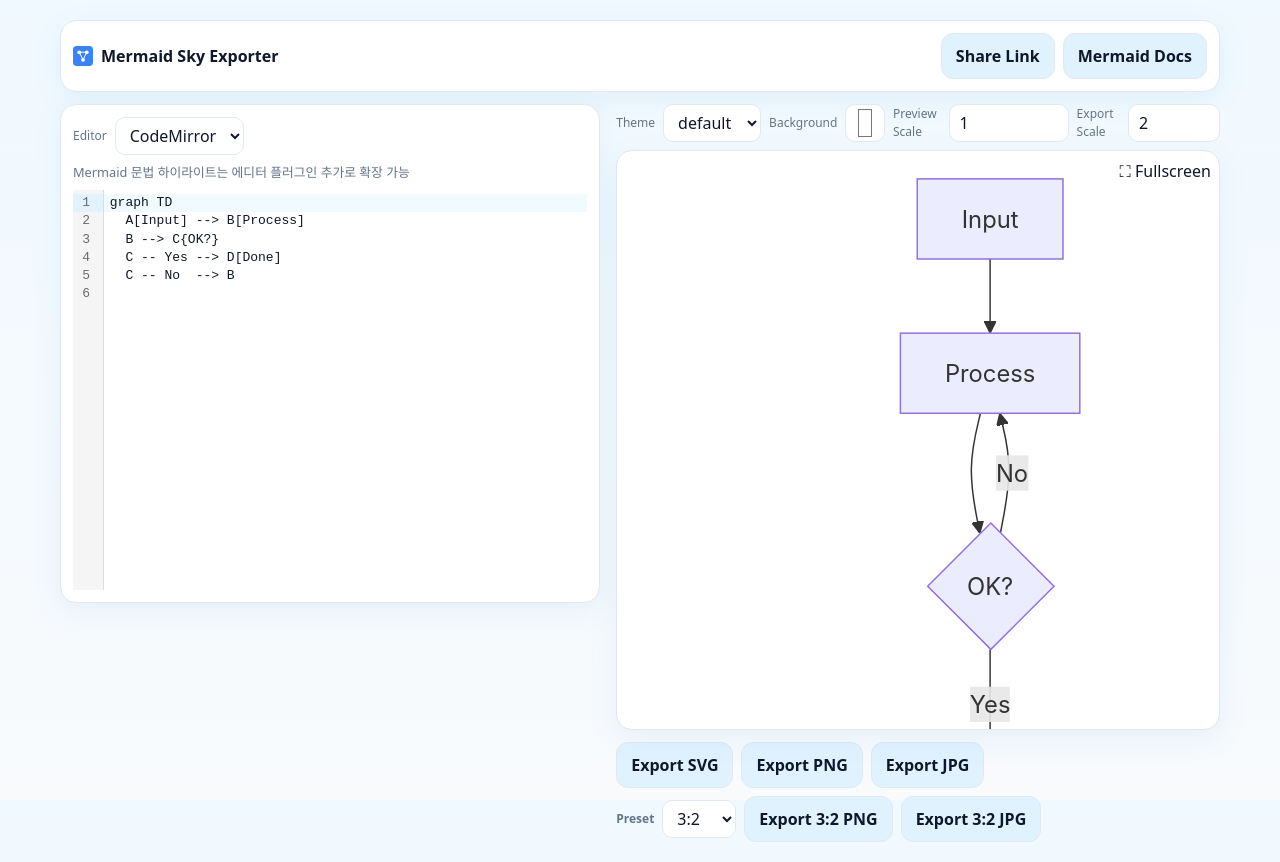
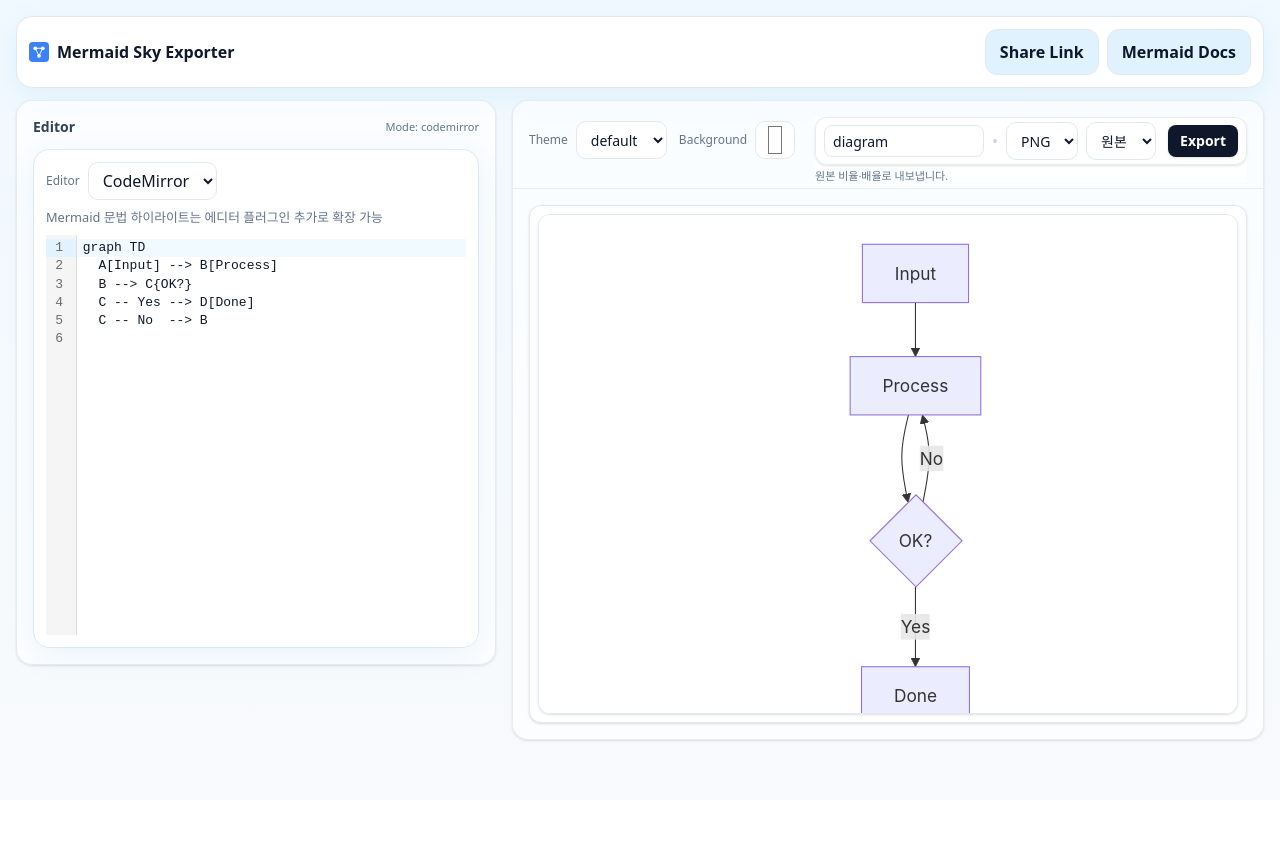
Before and after one commit to okorion/mermaid-sky-exporter, a Next.js app: page / in a window 1280 px wide. After the commit the page ends 800 px from the top, so only its background shows below. Built offline with nearby package versions, Linux system fonts and the light colour scheme.

Commit message:
style: 전체 레이아웃, export UI 개선

```diff
--- a/app/page.tsx
+++ b/app/page.tsx
@@ -38,31 +38,45 @@ export default function Page() {
   );
 
   return (
-    <main style={{ maxWidth: 1200, margin: "0 auto", padding: 20 }}>
+    <main className="mx-auto max-w-[1400px] p-4">
       <TopBar state={shareState} />
-      <div style={{ display: "grid", gridTemplateColumns: "1fr 1fr", gap: 16 }}>
-        <div>
+
+      {/* 레이아웃: 좌측 에디터(고정폭), 우측 프리뷰(가변폭) */}
+      <div className="grid gap-4 lg:grid-cols-[minmax(360px,480px)_1fr]">
+        {/* Editor Panel */}
+        <aside className="h-fit sticky top-4 self-start rounded-2xl border border-slate-200/80 bg-white/70 backdrop-blur p-3 lg:p-4 shadow-sm">
+          <div className="mb-3 flex items-center justify-between">
+            <span className="text-sm font-semibold text-slate-700">Editor</span>
+            <div className="text-[11px] text-slate-500">Mode: {editorMode}</div>
+          </div>
+
           <EditorSwitcher
             code={code}
             onChange={setCode}
             mode={editorMode}
             onModeChange={setEditorMode}
           />
-        </div>
-        <div>
-          <div
-            style={{
-              display: "flex",
-              gap: 8,
-              alignItems: "center",
-              marginBottom: 8,
-            }}
+        </aside>
+
+        {/* Preview + Toolbar Panel */}
+        <section className="rounded-2xl border border-slate-200/80 bg-white/60 backdrop-blur shadow-sm flex flex-col">
+          {/* Toolbar — 중앙 정렬 + 높이 통일 */}
+          <div className="flex flex-wrap items-center gap-2 lg:gap-3 border-b border-slate-200/70 p-3 lg:p-4 h-22">
+            {/* Theme + Background (살짝 위로) */}
+            <div className="flex flex-wrap items-center gap-3 self-start mt-1">
+              {/* Theme */}
+              <div className="inline-flex items-center gap-2">
+                <label
+                  htmlFor="themeSelect"
+                  className="text-xs font-medium text-slate-700 leading-none"
                 >
-            <label htmlFor="themeSelect">Theme</label>
+                  Theme
+                </label>
                 <select
                   id="themeSelect"
                   value={theme}
                   onChange={(e) => setTheme(e.target.value as Theme)}
+                  className="h-8 rounded-xl border border-slate-200 px-2 text-sm outline-none focus:ring-2 focus:ring-slate-300 bg-white"
                 >
                   {THEMES.map((t) => (
                     <option key={t} value={t}>
@@ -70,49 +84,53 @@ export default function Page() {
                     </option>
                   ))}
                 </select>
+              </div>
 
-            <label htmlFor="bgPicker">Background</label>
+              {/* Background */}
+              <div className="inline-flex items-center gap-2">
+                <label
+                  htmlFor="bgPicker"
+                  className="text-xs font-medium text-slate-700 leading-none"
+                >
+                  Background
+                </label>
                 <input
                   id="bgPicker"
                   type="color"
                   value={bg}
                   onChange={(e) => setBg(e.target.value)}
-            />
-
-            <label htmlFor="previewScale">Preview Scale</label>
-            <input
-              id="previewScale"
-              type="number"
-              min={0.25}
-              max={4}
-              step={0.25}
-              value={scale}
-              onChange={(e) => setScale(parseFloat(e.target.value))}
-            />
-
-            <label htmlFor="exportScale">Export Scale</label>
-            <input
-              id="exportScale"
-              type="number"
-              min={1}
-              max={6}
-              step={1}
-              value={exportScale}
-              onChange={(e) => setExportScale(parseInt(e.target.value))}
+                  className="h-8 w-10 rounded-lg border border-slate-200 p-1.5"
                 />
               </div>
+            </div>
+
+            {/* Export Controls (기존 위치 유지, 중앙선 정렬) */}
+            <div className="ml-auto self-center">
+              <ExportButtons
+                svg={svg}
+                bg={bg}
+                exportScale={exportScale}
+                className="bg-white/80"
+              />
+            </div>
+          </div>
+
+          {/* Preview 영역 */}
+          <div className="relative flex-1 p-3 lg:p-4">
+            <div className="rounded-xl border border-slate-200 bg-white shadow-sm">
+              <div className="p-2">
                 <MermaidPreview
                   code={code}
                   theme={theme}
                   bg={bg}
-            scale={scale} // 수동 스케일은 백업
-            autoFit={true} // ✅ 한 화면에 보이도록 자동 맞춤
+                  scale={scale}
+                  autoFit={true}
                   onSVG={setSvg}
                 />
-          <div style={{ marginTop: 12 }}>
-            <ExportButtons svg={svg} bg={bg} exportScale={exportScale} />
               </div>
             </div>
+          </div>
+        </section>
       </div>
     </main>
   );
--- a/components/ExportButtons.tsx
+++ b/components/ExportButtons.tsx
@@ -1,119 +1,141 @@
 "use client";
-import { useState } from "react";
+import { useMemo, useState } from "react";
 import {
   downloadRasterForAspect,
   downloadRasterFromSVG,
   downloadSVG,
 } from "@/libs/svgExport";
+import { ASPECT_MAP, type AspectPreset } from "@/types/types";
 
-import { ASPECT_MAP, type AspectPreset } from "@/types/types";
+type ExportFormat = "svg" | "png" | "jpg";
+type AspectOption = "original" | AspectPreset;
 
 export default function ExportButtons({
   svg,
   bg,
   exportScale,
+  className = "",
 }: {
   svg: string;
   bg: string;
   exportScale: number;
+  className?: string;
 }) {
-  const [preset, setPreset] = useState<AspectPreset>("3:2");
+  const [format, setFormat] = useState<ExportFormat>("png");
+  const [aspect, setAspect] = useState<AspectOption>("original");
+  const [filename, setFilename] = useState("diagram");
+
+  const hint = useMemo(() => {
+    if (format === "svg")
+      return "SVG는 벡터 포맷이라 비율/배경 개념이 없습니다.";
+    if (aspect === "original") return "원본 비율·배율로 내보냅니다.";
+    return `프리셋 비율(${aspect})로 캔버스를 맞춰 내보냅니다.`;
+  }, [format, aspect]);
+
+  const handleExport = () => {
+    if (!svg) return;
+
+    if (format === "svg") {
+      downloadSVG(svg, `${filename}.svg`);
+      return;
+    }
+    const mime = format === "png" ? "image/png" : "image/jpeg";
+    const ext = format === "png" ? "png" : "jpg";
+
+    if (aspect === "original") {
+      downloadRasterFromSVG(svg, mime, `${filename}.${ext}`, exportScale, bg);
+    } else {
+      downloadRasterForAspect(svg, `${filename}.${ext}`, mime, {
+        aspect: ASPECT_MAP[aspect],
+        scale: exportScale,
+        background: bg,
+      });
+    }
+  };
+
+  const isAspectDisabled = format === "svg";
 
   return (
-    <div className="toolbar flex flex-wrap items-center gap-2">
-      {/* 원본 내보내기 */}
-      <button
-        type="button"
-        className="btn"
-        onClick={() => downloadSVG(svg, "diagram.svg")}
+    <div
+      className={["min-w-0", className].join(" ")}
+      aria-label="Export toolbar"
+    >
+      {/* ── 툴바 (한 줄) ───────────────────────────────────────────── */}
+      <div
+        className={[
+          "flex items-center gap-2 rounded-xl border border-slate-200/80 bg-white/70",
+          "backdrop-blur px-2 py-1 shadow-sm whitespace-nowrap overflow-x-auto",
+        ].join(" ")}
       >
-        Export SVG
-      </button>
-      <button
-        type="button"
-        className="btn"
-        onClick={() =>
-          downloadRasterFromSVG(
-            svg,
-            "image/png",
-            "diagram.png",
-            exportScale,
-            bg
-          )
-        }
-      >
-        Export PNG
-      </button>
-      <button
-        type="button"
-        className="btn"
-        onClick={() =>
-          downloadRasterFromSVG(
-            svg,
-            "image/jpeg",
-            "diagram.jpg",
-            exportScale,
-            bg
-          )
-        }
-      >
-        Export JPG
-      </button>
+        {/* 파일명 */}
+        <label htmlFor="filename" className="sr-only">
+          파일명
+        </label>
+        <input
+          id="filename"
+          value={filename}
+          onChange={(e) => setFilename(e.target.value)}
+          className="max-w-[160px] truncate rounded-lg border border-slate-200 px-2 h-8 text-sm outline-none focus:ring-2 focus:ring-slate-300"
+          placeholder="diagram"
+          spellCheck={false}
+        />
 
-      {/* 프리셋 드롭다운 */}
-      <div className="flex items-center gap-2">
-        <label htmlFor="aspectPreset" className="text-sm font-semibold">
-          Preset
+        <span className="text-slate-300 select-none">•</span>
+
+        {/* 포맷 */}
+        <label htmlFor="format" className="sr-only">
+          포맷
         </label>
         <select
-          id="aspectPreset"
-          className="rounded-lg border border-slate-200 px-2 py-1"
-          value={preset}
-          onChange={(e) => setPreset(e.target.value as AspectPreset)}
-          aria-label="Export aspect ratio preset"
+          id="format"
+          value={format}
+          onChange={(e) => setFormat(e.target.value as ExportFormat)}
+          className="rounded-lg border border-slate-200 px-2 h-8 text-sm bg-white outline-none focus:ring-2 focus:ring-slate-300"
+          aria-label="Export format"
         >
+          <option value="png">PNG</option>
+          <option value="jpg">JPG</option>
+          <option value="svg">SVG</option>
+        </select>
+
+        {/* 비율 */}
+        <label htmlFor="aspect" className="sr-only">
+          비율
+        </label>
+        <select
+          id="aspect"
+          value={isAspectDisabled ? "original" : aspect}
+          onChange={(e) => setAspect(e.target.value as AspectOption)}
+          disabled={isAspectDisabled}
+          className={[
+            "rounded-lg border border-slate-200 px-2 h-8 text-sm bg-white outline-none focus:ring-2 focus:ring-slate-300",
+            isAspectDisabled ? "opacity-60 cursor-not-allowed" : "",
+          ].join(" ")}
+          aria-label="Aspect ratio preset"
+        >
+          <option value="original">원본</option>
           <option value="3:2">3:2</option>
           <option value="4:3">4:3</option>
           <option value="16:9">16:9</option>
         </select>
 
-        {/* 프리셋 PNG */}
+        {/* Export 버튼 */}
         <button
           type="button"
-          className="btn"
-          onClick={() =>
-            downloadRasterForAspect(svg, `diagram-${preset}.png`, "image/png", {
-              aspect: ASPECT_MAP[preset],
-              scale: exportScale,
-              background: bg,
-            })
-          }
-          title="선택한 비율을 만족하도록 가로 여백을 추가해 한눈에 보이도록 내보내기"
+          onClick={handleExport}
+          className="ml-1 rounded-lg px-3 h-8 text-sm font-semibold bg-slate-900 text-white hover:bg-slate-800 active:scale-[0.99] focus:outline-none focus:ring-2 focus:ring-slate-300 transition shadow-sm"
         >
-          Export {preset} PNG
-        </button>
-
-        {/* 프리셋 JPG */}
-        <button
-          type="button"
-          className="btn"
-          onClick={() =>
-            downloadRasterForAspect(
-              svg,
-              `diagram-${preset}.jpg`,
-              "image/jpeg",
-              {
-                aspect: ASPECT_MAP[preset],
-                scale: exportScale,
-                background: bg,
-              }
-            )
-          }
-          title="선택한 비율을 만족하도록 가로 여백을 추가해 한눈에 보이도록 내보내기 (JPG)"
-        >
-          Export {preset} JPG
+          Export
         </button>
       </div>
+
+      {/* ── 상시 노출 힌트 (한 줄, 말줄임) ─────────────────────────── */}
+      <p
+        className="mt-1 text-[11px] leading-tight text-slate-500 whitespace-nowrap overflow-hidden text-ellipsis"
+        aria-live="polite"
+      >
+        {hint}
+      </p>
     </div>
   );
 }
--- a/components/MermaidPreview.tsx
+++ b/components/MermaidPreview.tsx
@@ -6,19 +6,16 @@ type Props = {
   code: string;
   theme: Theme;
   bg: string;
-  scale: number; // 수동 스케일(백업, autoFit=false일 때 사용)
+  scale: number;
   onSVG: (svg: string) => void;
-  autoFit?: boolean; // 컨테이너에 맞춰 자동 스케일
+  autoFit?: boolean;
 };
 
-const LARGE_GRAPH_THRESHOLD = 0.4;
-const MIN_ZOOM = 0.2;
-const MAX_ZOOM = 3;
+const FIXED_PREVIEW_HEIGHT_PX = 500;
 
-// ✅ 노드 카운트 함수
 function countNodes(code: string): number {
-  const matches = code.match(/(\[.*?\]|\{.*?\}|\(\(.*?\)\))/g);
-  return matches ? matches.length : 0;
+  const m = code.match(/(\[.*?\]|\{.*?\}|\(\(.*?\)\))/g);
+  return m ? m.length : 0;
 }
 
 export default function MermaidPreview({
@@ -30,23 +27,13 @@ export default function MermaidPreview({
   autoFit = true,
 }: Props) {
   const [rawSvg, setRawSvg] = useState("");
-  const [blobUrl, setBlobUrl] = useState<string>("");
   const [fitScale, setFitScale] = useState<number>(scale);
-
-  const [zoomMode, setZoomMode] = useState(false);
-  const [fullscreen, setFullscreen] = useState(false);
-
-  const [zoom, setZoom] = useState(1);
-  const [pan, setPan] = useState({ x: 0, y: 0 });
-  const isPanningRef = useRef(false);
-  const lastPosRef = useRef({ x: 0, y: 0 });
 
   const mermaidRef = useRef<any>(null);
   const wrapRef = useRef<HTMLDivElement>(null);
+  const svgContainerRef = useRef<HTMLDivElement>(null);
 
-  // ───────────────────────────────
   // 1) Mermaid 렌더
-  // ───────────────────────────────
   useEffect(() => {
     let cancelled = false;
     (async () => {
@@ -67,8 +54,6 @@ export default function MermaidPreview({
         if (!cancelled) {
           setRawSvg(svg);
           onSVG(svg);
-          setZoom(1);
-          setPan({ x: 0, y: 0 });
         }
       } catch {
         if (!cancelled) {
@@ -78,8 +63,6 @@ export default function MermaidPreview({
           </svg>`;
           setRawSvg(err);
           onSVG(err);
-          setZoom(1);
-          setPan({ x: 0, y: 0 });
         }
       }
     })();
@@ -88,24 +71,14 @@ export default function MermaidPreview({
     };
   }, [code, theme, onSVG]);
 
-  // ───────────────────────────────
-  // 2) Blob URL 생성
-  // ───────────────────────────────
+  // 2) SVG 안전하게 DOM에 주입
   useEffect(() => {
-    if (!rawSvg) {
-      setBlobUrl("");
-      return;
+    if (svgContainerRef.current) {
+      svgContainerRef.current.innerHTML = rawSvg;
     }
-    const url = URL.createObjectURL(
-      new Blob([rawSvg], { type: "image/svg+xml" })
-    );
-    setBlobUrl(url);
-    return () => URL.revokeObjectURL(url);
   }, [rawSvg]);
 
-  // ───────────────────────────────
   // 3) Auto-Fit 계산
-  // ───────────────────────────────
   useEffect(() => {
     if (!autoFit || !rawSvg || !wrapRef.current) {
       setFitScale(scale);
@@ -121,165 +94,64 @@ export default function MermaidPreview({
       let svgW = 0,
         svgH = 0;
       if (vb?.[1]) {
-        const parts = vb[1].trim().split(/\s+/).map(Number);
-        if (parts.length === 4) {
-          svgW = parts[2];
-          svgH = parts[3];
+        const p = vb[1].trim().split(/\s+/).map(Number);
+        if (p.length === 4) {
+          svgW = p[2];
+          svgH = p[3];
         }
       }
 
       if (svgW && svgH) {
         const nodes = countNodes(code);
-        let s: number;
-        if (nodes <= 5) {
-          // ✅ 노드 5개 이하: 세로 전체 맞춤
-          s = wrapH / svgH;
-        } else {
-          // 일반 Auto-Fit
-          s = Math.min(wrapW / svgW, wrapH / svgH);
-        }
+        const s =
+          nodes <= 5 ? wrapH / svgH : Math.min(wrapW / svgW, wrapH / svgH);
         setFitScale(Math.max(0.1, Number(s.toFixed(3))));
       } else {
         setFitScale(scale);
       }
     };
+
     const ro = new ResizeObserver(compute);
     ro.observe(wrap);
     compute();
     return () => ro.disconnect();
   }, [autoFit, rawSvg, scale, code]);
 
-  const isLarge = fitScale < LARGE_GRAPH_THRESHOLD;
-
-  // ───────────────────────────────
-  // 4) 패닝/줌 이벤트
-  // ───────────────────────────────
-  const onMouseDown: React.MouseEventHandler<HTMLDivElement> = (e) => {
-    if (!(zoomMode || fullscreen)) return;
-    isPanningRef.current = true;
-    lastPosRef.current = { x: e.clientX, y: e.clientY };
-  };
-  const onMouseMove: React.MouseEventHandler<HTMLDivElement> = (e) => {
-    if (!isPanningRef.current) return;
-    const dx = e.clientX - lastPosRef.current.x;
-    const dy = e.clientY - lastPosRef.current.y;
-    lastPosRef.current = { x: e.clientX, y: e.clientY };
-    setPan((p) => ({ x: p.x + dx, y: p.y + dy }));
-  };
-  const onMouseUpOrLeave: React.MouseEventHandler<HTMLDivElement> = () => {
-    isPanningRef.current = false;
-  };
-  const onWheel: React.WheelEventHandler<HTMLDivElement> = (e) => {
-    if (!(zoomMode || fullscreen)) return;
-    const delta = e.deltaY * (e.ctrlKey ? 0.001 : 0.002);
-    setZoom((z) =>
-      Math.min(MAX_ZOOM, Math.max(MIN_ZOOM, Number((z - delta).toFixed(3))))
-    );
-  };
-
-  // ───────────────────────────────
-  // 5) ESC로 전체화면 닫기
-  // ───────────────────────────────
-  useEffect(() => {
-    if (!fullscreen) return;
-    const onKey = (e: KeyboardEvent) => {
-      if (e.key === "Escape") setFullscreen(false);
-    };
-    window.addEventListener("keydown", onKey);
-    return () => window.removeEventListener("keydown", onKey);
-  }, [fullscreen]);
-
-  // 현재 적용 스케일
-  const appliedScale = useMemo(() => {
-    if (fullscreen) return zoom;
-    if (zoomMode) return 1;
-    return autoFit ? fitScale : scale;
-  }, [fullscreen, zoomMode, zoom, autoFit, fitScale, scale]);
-
-  // 컨테이너 스타일
-  const containerStyle: React.CSSProperties = {
-    position: "relative",
-    padding: 16,
-    background: bg,
-    overflow: "hidden",
-    height: "calc(100vh - 220px)",
-    userSelect: zoomMode || fullscreen ? "none" : "auto",
-    cursor:
-      zoomMode || fullscreen
-        ? isPanningRef.current
-          ? "grabbing"
-          : "grab"
-        : "default",
-  };
-
-  const objectStyle: React.CSSProperties = {
-    transform: `translate(${pan.x}px, ${pan.y}px) scale(${appliedScale})`,
-    transformOrigin: "top left",
-    width: "100%",
-    height: "100%",
-    display: "block",
-  };
+  const appliedScale = useMemo(
+    () => (autoFit ? fitScale : scale),
+    [autoFit, fitScale, scale]
+  );
 
   return (
     <section
       ref={wrapRef}
-      className="card"
-      style={containerStyle}
-      onMouseDown={onMouseDown}
-      onMouseMove={onMouseMove}
-      onMouseUp={onMouseUpOrLeave}
-      onMouseLeave={onMouseUpOrLeave}
-      onWheel={onWheel}
+      className="relative rounded-xl border border-slate-200 bg-white shadow-sm overflow-auto"
+      style={{
+        background: bg,
+        height: `${FIXED_PREVIEW_HEIGHT_PX}px`,
+        overscrollBehavior: "contain",
+        padding: 12,
+      }}
+      onWheelCapture={(e) => e.stopPropagation()}
       aria-label="Mermaid diagram viewport"
     >
-      {/* 컨트롤 버튼 */}
       <div
+        className="flex items-start justify-center"
         style={{
-          position: "absolute",
-          top: 8,
-          right: 8,
-          display: "flex",
-          gap: 8,
-          zIndex: 20, // ✅ 버튼이 항상 최상위
-          pointerEvents: "auto", // ✅ 버튼 클릭 보장
+          transform: `scale(${appliedScale})`,
+          transformOrigin: "top left",
+          padding: 8,
         }}
       >
-        {isLarge && (
-          <button
-            type="button"
-            onClick={() => {
-              setZoomMode((z) => !z);
-              setPan({ x: 0, y: 0 });
-              setZoom(1);
-            }}
-          >
-            {zoomMode ? "Fit" : "🔍 Zoom"}
-          </button>
-        )}
-        <button
-          type="button"
-          onClick={() => {
-            setFullscreen(true);
-            setZoom(1);
-            setPan({ x: 0, y: 0 });
-          }}
-        >
-          ⛶ Fullscreen
-        </button>
-      </div>
-
-      {blobUrl && (
-        <object
-          type="image/svg+xml"
-          data={blobUrl}
-          aria-label="Mermaid diagram preview"
+        {/* ✅ 안전한 방식: ref에 직접 innerHTML 할당 */}
+        <div
+          ref={svgContainerRef}
           style={{
-            ...objectStyle,
-            zIndex: 10, // ✅ 그래프는 버튼 밑
-            pointerEvents: zoomMode || fullscreen ? "none" : "auto",
+            maxWidth: "none",
+            maxHeight: "none",
           }}
         />
-      )}
+      </div>
     </section>
   );
 }
```
Lines whose indentation alone changed are shown as unchanged.
